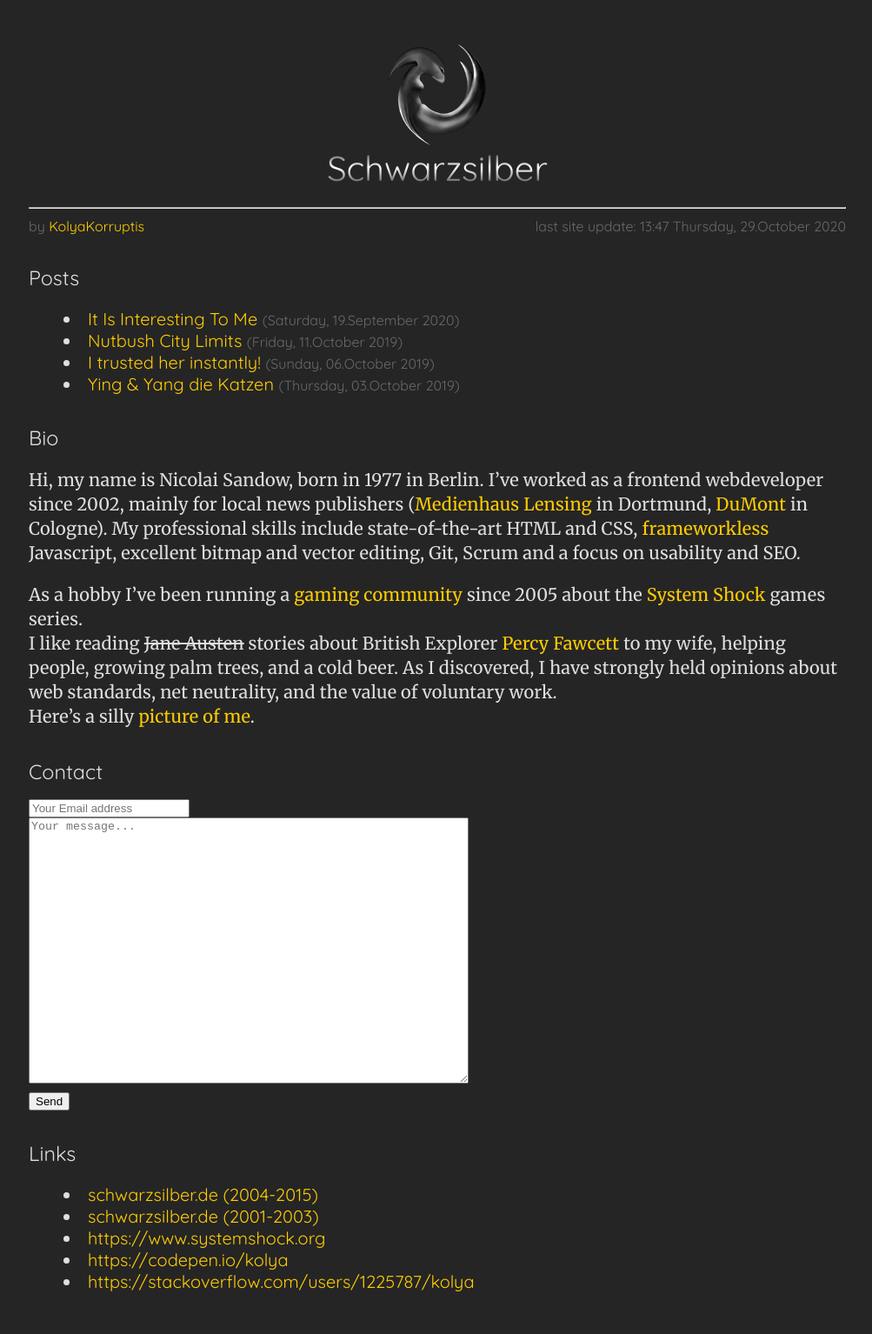
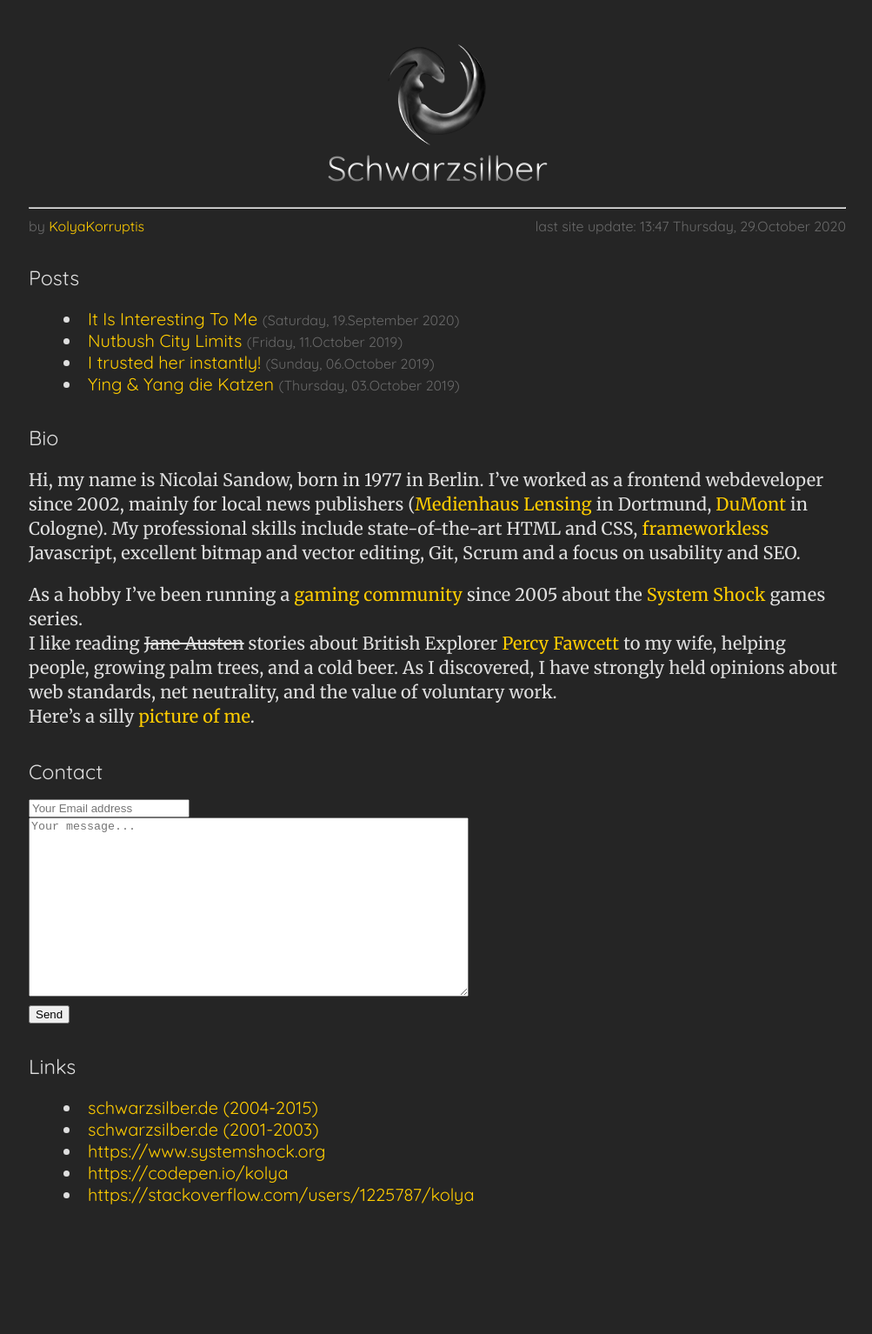
Before and after one commit to KolyaKorruptis/.github.io, a Jekyll site: the page built from index.md, in a window 1280 px wide. Shown: the whole page at 87% size, without its empty margins (137-1140 px from the left). Built offline with Jekyll 4.4.1, drawn with Linux system fonts in a browser that asks for light colours; our own code applies the rules of GitHub Pages for plain Markdown files; the repository's description, which GitHub fills in, is left out; after the commit the page ends 1434 px from its top, so only the background shows below that.

Commit message:
Update index.md

```diff
--- a/index.md
+++ b/index.md
@@ -28,7 +28,7 @@ Here's a silly [picture of me](/img/nicolai.jpg).
 ### Contact
 <form action="http://formspree.io/kolya33+swsi@gmail.com">
   <input type="email" name="_replyto" placeholder = "Your Email address"><br>
-  <textarea name="body" placeholder="Your message..." style="width:500px;height:300px"></textarea><br>
+  <textarea name="body" placeholder="Your message..." style="width:500px;height:200px"></textarea><br>
   <input type="submit" value="Send">
 </form>
 
```
